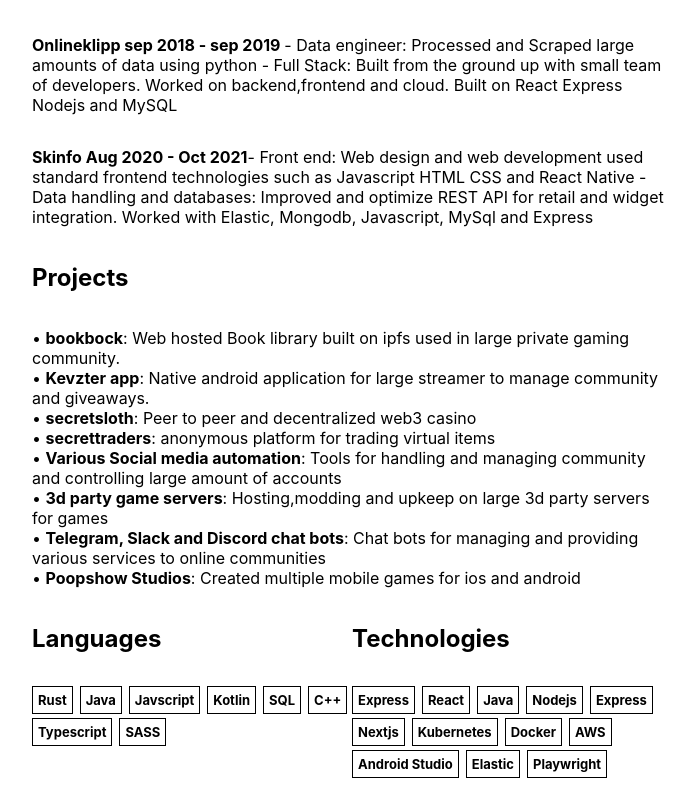
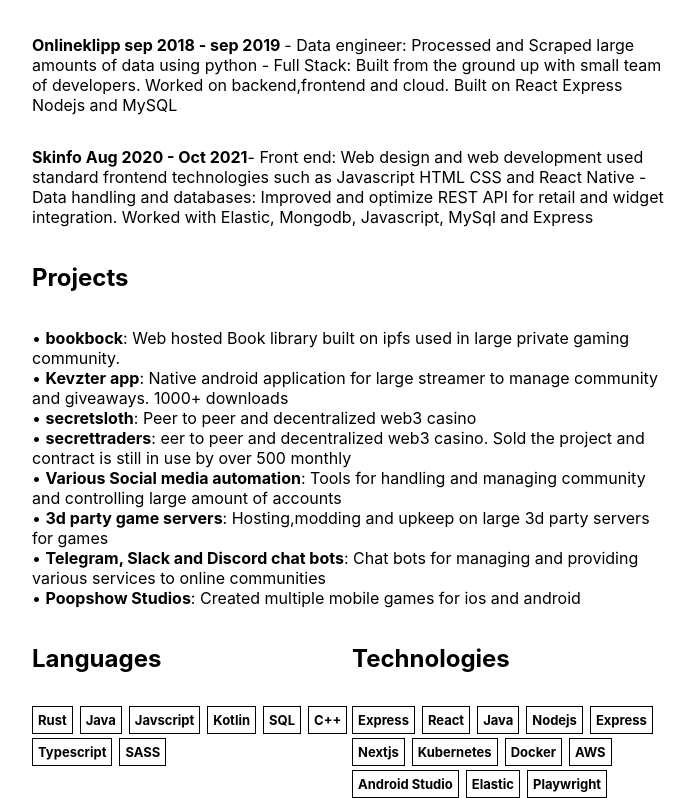
Before and after one commit to raskenstam/resume, a Next.js app: page / in a window 1280 px wide. Shown: the part 395-1193 px from the top of the page, without its empty margins (288-983 px from the left). Built offline with nearby package versions, Linux system fonts and the light colour scheme.

Commit message:
More spellright

```diff
--- a/pages/index.tsx
+++ b/pages/index.tsx
@@ -47,9 +47,10 @@
         <h2> Projects</h2>
         <p>
           • <b>bookbock</b>: Web hosted Book library built on ipfs used in large private gaming community. <br></br>
-          • <b>Kevzter app</b>: Native android application for large streamer to manage community and giveaways.<br></br>
+          • <b>Kevzter app</b>: Native android application for large streamer to manage community and giveaways. 1000+ downloads<br></br>
           • <b>secretsloth</b>: Peer to peer and decentralized web3 casino<br></br>
-          • <b>secrettraders</b>: anonymous platform for trading virtual items<br></br>
+          • <b>secrettraders</b>: eer to peer and decentralized web3 casino. Sold the project and contract is still in use by over 500
+monthly<br></br>
           • <b>Various Social media automation</b>: Tools for handling and managing community and controlling large amount of
           accounts<br></br>
           • <b>3d party game servers</b>: Hosting,modding and upkeep on large 3d party servers for games<br></br>
```
Also changed, not shown: 1 other file (tests, documents, lock files or other folders).
